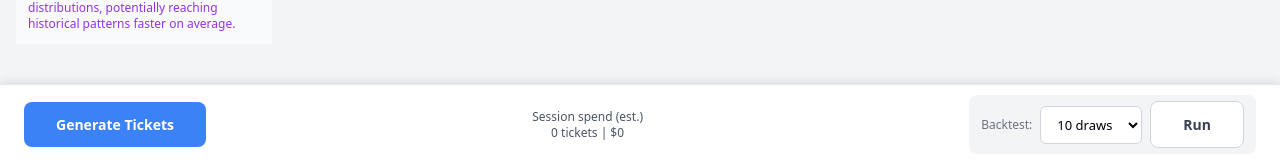
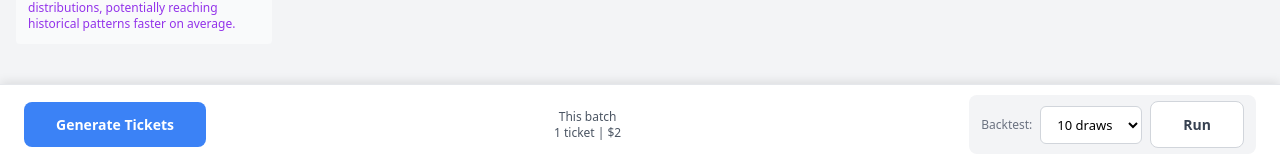
Before and after one commit to dkingfx/JackpotLab, a Flask app: page / in a window 1280 px wide. Shown: the part 728-892 px from the top of the page. Run offline with Flask 2, Linux system fonts and the light colour scheme; some libraries are stand-ins or nearby versions.

Commit message:
Fix footer to show pending batch cost instead of session total
- Change label from "Session spend (est.)" to "This batch"
- Display shows current input value (e.g., 500 tickets | $1,000)
- Updates in real-time as user types
- Much clearer what clicking Generate will cost

🤖 Generated with [Claude Code](https://claude.com/claude-code)

Co-Authored-By: Claude <noreply@anthropic.com>

```diff
--- a/templates/index.html
+++ b/templates/index.html
@@ -1446,8 +1446,8 @@
         <button onclick="generateTickets()" class="action-btn primary">Generate Tickets</button>
 
         <div class="flex flex-col items-center text-xs text-gray-600">
-            <span class="font-medium">Session spend (est.)</span>
-            <span id="session-ticket-summary">0 tickets | $0</span>
+            <span class="font-medium">This batch</span>
+            <span id="session-ticket-summary">1 ticket | $2</span>
         </div>
 
         <div class="backtest-group">
@@ -1525,20 +1525,16 @@
             // Allow empty input while typing - don't force a value
             if (inputEl.value === '') {
                 document.getElementById('ticket-cost').textContent = '0';
+                updateSessionSummary();
                 return;
             }
 
             let value = parseInt(inputEl.value, 10);
             if (isNaN(value)) return; // Don't interfere while typing
 
-            // Only clamp the value, don't set it (let user type freely)
+            // Update cost displays
             const costSpan = document.getElementById('ticket-cost');
             if (costSpan) costSpan.textContent = (Math.min(Math.max(value, 0), 20000) * 2).toLocaleString();
-
-            // Changing ticket count starts a fresh session spend
-            totalGeneratedTickets = 0;
-            totalGenerateClicks = 0;
-            totalSessionCost = 0;
             updateSessionSummary();
         }
 
@@ -1554,7 +1550,11 @@
         function updateSessionSummary() {
             const el = document.getElementById('session-ticket-summary');
             if (!el) return;
-            el.textContent = `${totalGeneratedTickets} tickets | $${totalSessionCost.toLocaleString()}`;
+            // Show pending batch cost based on current input
+            const ticketInput = document.getElementById('ticket-count');
+            const count = parseInt(ticketInput?.value || '1', 10) || 1;
+            const cost = count * 2;
+            el.textContent = `${count.toLocaleString()} ticket${count !== 1 ? 's' : ''} | $${cost.toLocaleString()}`;
         }
 
         // Generate Tickets
```
Also changed, not shown: static/index.html (+9 -9 lines).
